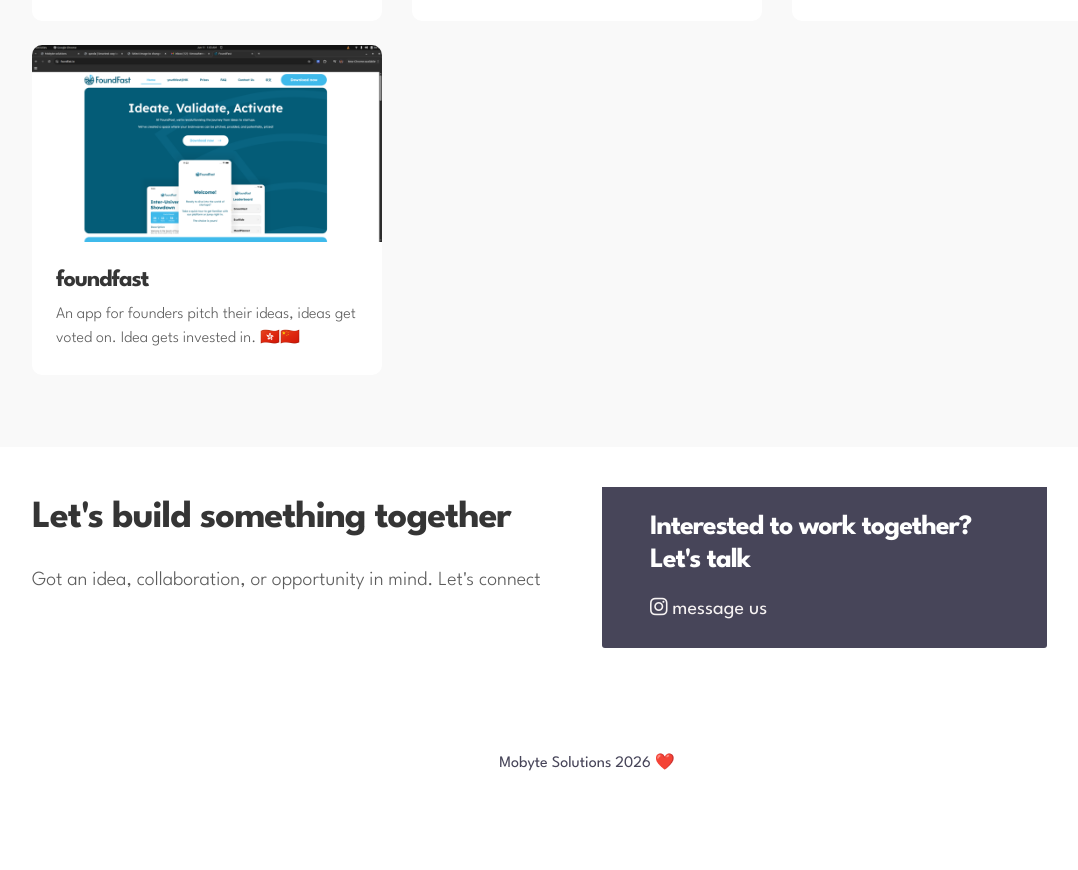
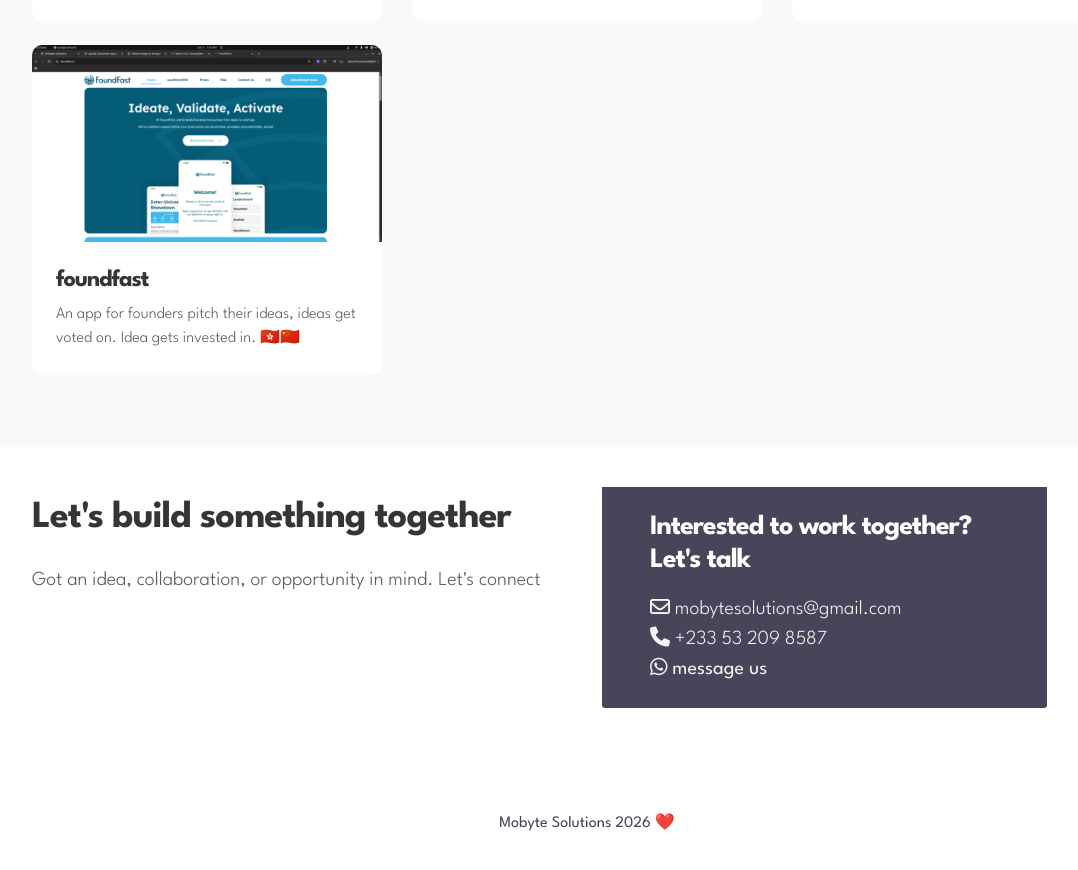
Before and after one commit to TimOsahenru/mobyte, a Jekyll site: the page built from index.html, in a window 1280 px wide and 900 px high, scrolled down 1494 px. Shown: the top 870 px of the window, without its empty margins (53-1131 px from the left). Built offline with Jekyll 4.4.1, drawn with Linux system fonts in a browser that asks for light colours; before the commit the page ends 2334 px from its top, so only the background shows below that; some of the changed text lies outside the part shown.

Commit message:
updated contact

```diff
--- a/_includes/about.html
+++ b/_includes/about.html
@@ -15,7 +15,8 @@
 
                     <p class="motto-text">Helping businesses thrive by transforming ideas into software solutions. We exist to bridge the gap between ideas and execution. Empowering organization with the tool needed to excel in the tech world</p>
                     <div class="custom-btn-group mt-4">
-                      <a href="https://www.instagram.com/_osahenru?igsh=N3dyZzF2ZTNyMGF0&utm_source=qr" class="btn custom-btn custom-btn-bg custom-btn-link"><i class="fab fa-instagram"></i> Message Us </a>
+                      <a href="https://acesse.one/cuyyc5w" class="btn custom-btn custom-btn-bg custom-btn-link">Message Us <i class="fab fa-whatsapp"></i> </a>
+                    <a href="#" class="btn custom-btn custom-btn-bg custom-btn-link">Call Us <i class="fa fa-phone"></i> : +233 53 209 8587 </a>
                     </div>
                 </div>
             </div>
--- a/_includes/contact.html
+++ b/_includes/contact.html
@@ -14,9 +14,9 @@
           <div class="contact-info d-flex justify-content-between align-items-center py-4 px-lg-5">
               <div class="contact-info-item">
                 <h3 class="mb-3 text-white">Interested to work together? Let's talk</h3>
-                <!-- <p class="footer-text mb-0"><i class="fa-regular fa-envelope"></i> mobytesolutions@gmail.com </p> -->
-                <!-- <p class="footer-text mb-0"><i class="fas fa-phone"></i> +233 5320 98587</p> -->
-                <p class="footer-text mb-0"><i class="fab fa-instagram"></i> <a href="https://www.instagram.com/_osahenru?igsh=N3dyZzF2ZTNyMGF0&utm_source=qr">message us</a></p>
+                <p class="footer-text mb-0"><i class="fa-regular fa-envelope"></i> mobytesolutions@gmail.com </p>
+                <p class="footer-text mb-0"><i class="fas fa-phone"></i> +233 53 209 8587</p>
+                <p class="footer-text mb-0"><i class="fab fa-whatsapp"></i> <a href="https://acesse.one/cuyyc5w">message us</a></p>
               </div>
           </div>
       </div>
```
